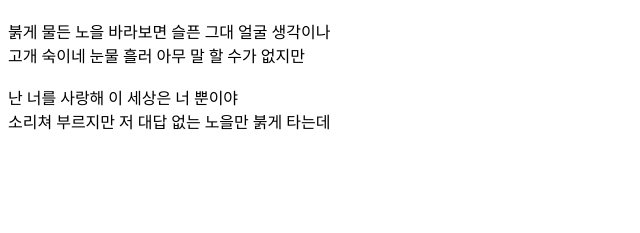
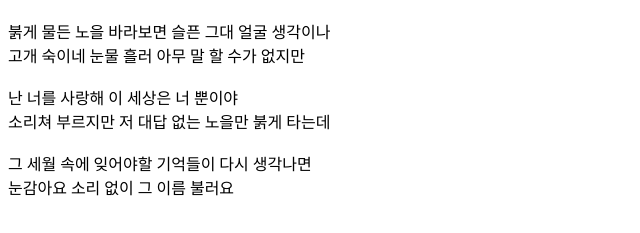
Before and after one commit to cyj1127/gitTest, a plain HTML site: page index.html in a window 1280 px wide. Shown: the part 711-944 px from the top of the page, without its empty margins (0-640 px from the left). Before the commit the page ends 878 px from the top, so only its background shows below. Drawn offline with Linux system fonts and the light colour scheme.

Commit message:
붉은노을 3번째 가사

```diff
--- a/index.html
+++ b/index.html
@@ -42,6 +42,9 @@
 난 너를 사랑해 이 세상은 너 뿐이야<br>
 소리쳐 부르지만 저 대답 없는 노을만 붉게 타는데<br>
 <br>
+그 세월 속에 잊어야할 기억들이 다시 생각나면<br>
+눈감아요 소리 없이 그 이름 불러요<br>
+<br>
     </p>
 </body>
 </html>
```
